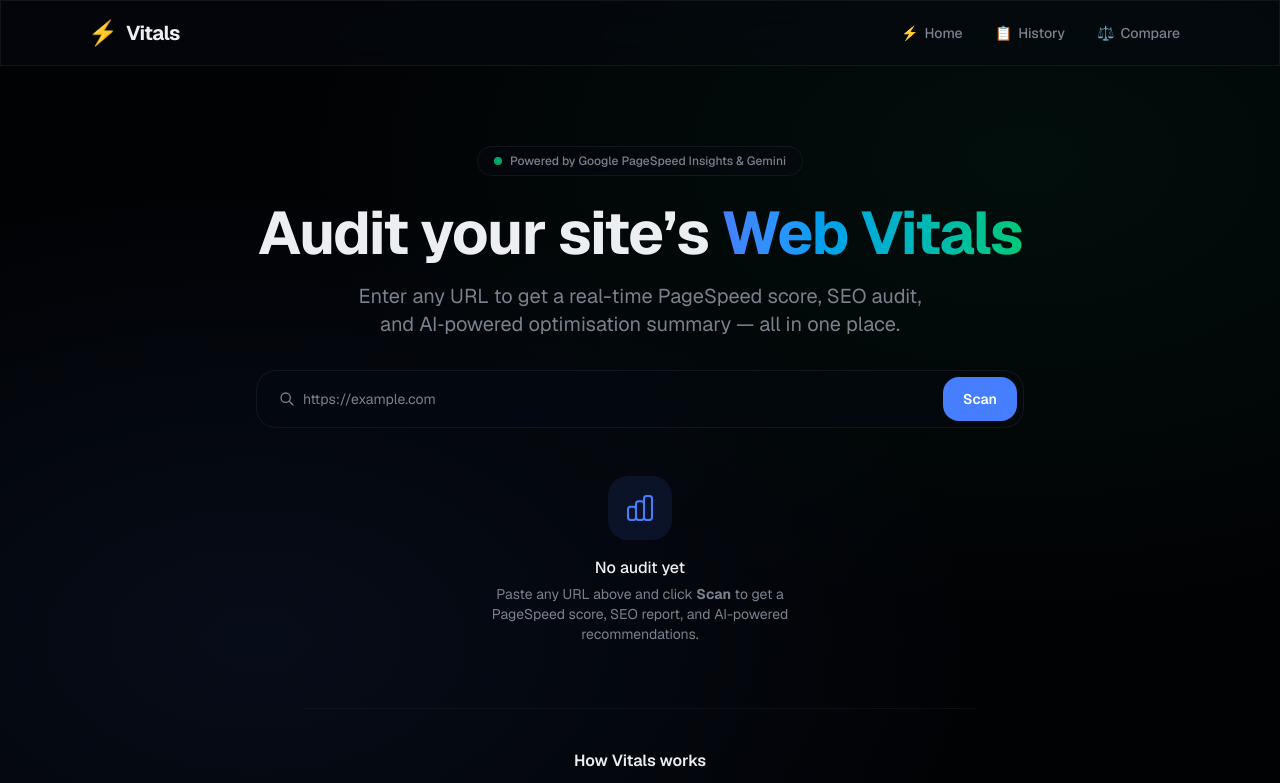
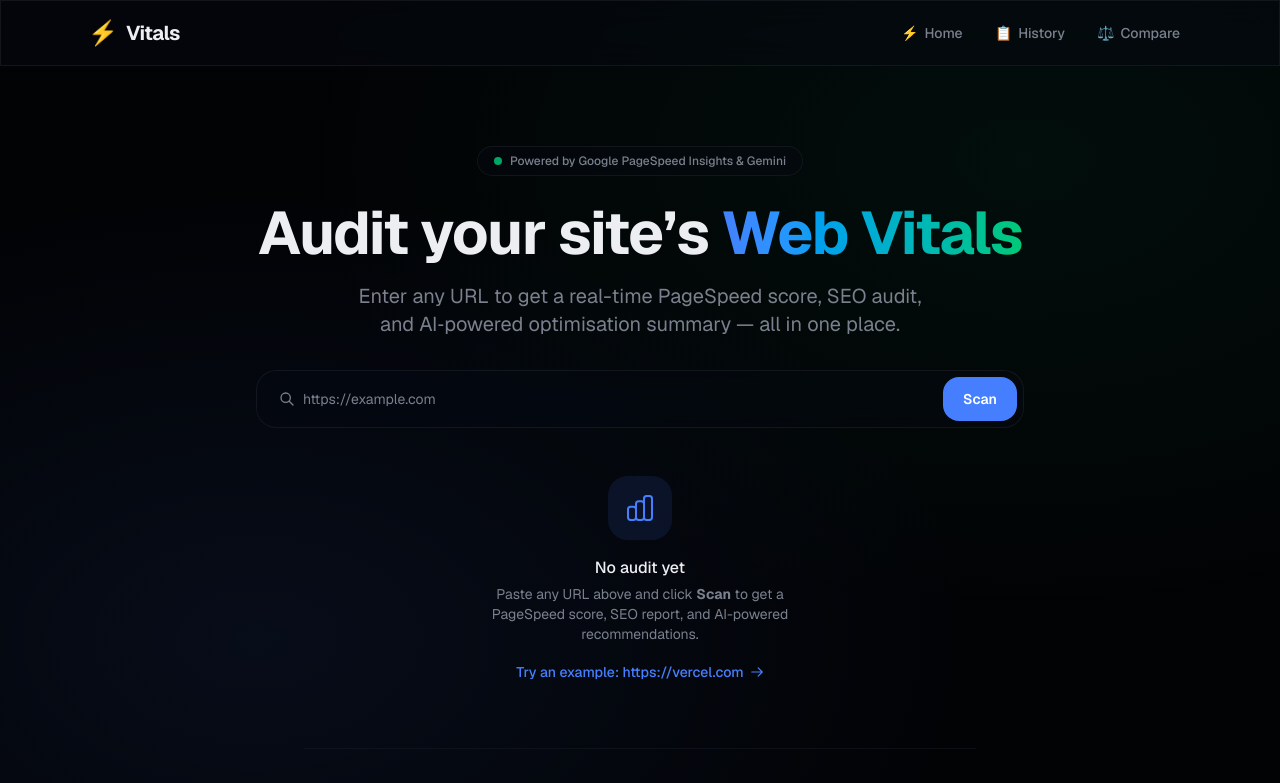
Before and after one commit to pughal-36/Vitals, a Next.js app: page / in a window 1280 px wide. Shown: the top 783 px of the page. Built offline with nearby package versions, Linux system fonts and the light colour scheme.

Commit message:
fe-08: 06 Empty states

```diff
--- a/src/components/UrlAuditForm.tsx
+++ b/src/components/UrlAuditForm.tsx
@@ -290,9 +290,23 @@ export default function UrlAuditForm() {
           </div>
           <div>
             <p className="text-base font-medium text-foreground">No audit yet</p>
-            <p className="text-sm mt-1 max-w-xs">
+            <p className="text-sm mt-1 mb-4 max-w-xs mx-auto">
               Paste any URL above and click <strong>Scan</strong> to get a PageSpeed score, SEO report, and AI-powered recommendations.
             </p>
+            <button
+              type="button"
+              onClick={() => {
+                setUrlValue("https://vercel.com");
+                if (urlError) setUrlError(null);
+                setTimeout(() => inputRef.current?.focus(), 0);
+              }}
+              className="text-sm text-primary hover:text-primary-light font-medium inline-flex items-center gap-1.5 transition-colors"
+            >
+              Try an example: https://vercel.com
+              <svg className="w-3.5 h-3.5" fill="none" viewBox="0 0 24 24" stroke="currentColor" strokeWidth="2">
+                <path strokeLinecap="round" strokeLinejoin="round" d="M14 5l7 7m0 0l-7 7m7-7H3" />
+              </svg>
+            </button>
           </div>
         </div>
       )}
@@ -316,7 +330,18 @@ export default function UrlAuditForm() {
             </svg>
             <div className="flex-1">
               <p className="text-danger font-semibold text-sm mb-1">Audit failed</p>
-              <p className="text-sm text-muted mb-3">{result.error}</p>
+              <p className="text-sm text-danger/80 mb-3 leading-relaxed">{result.error}</p>
+              {result.error.includes("Invalid URL") || result.error.includes("http") ? (
+                <button
+                  onClick={() => {
+                    inputRef.current?.focus();
+                    inputRef.current?.select();
+                  }}
+                  className="inline-flex items-center gap-1.5 px-4 py-2 rounded-xl bg-danger/20 hover:bg-danger/30 text-danger text-sm font-semibold transition-colors duration-200"
+                >
+                  Check URL spelling
+                </button>
+              ) : (
                 <button
                   onClick={handleRetry}
                   className="inline-flex items-center gap-1.5 px-4 py-2 rounded-xl bg-danger/20 hover:bg-danger/30 text-danger text-sm font-semibold transition-colors duration-200"
@@ -326,6 +351,7 @@ export default function UrlAuditForm() {
                   </svg>
                   Try again
                 </button>
+              )}
             </div>
           </div>
         </div>
```
Lines whose indentation alone changed are shown as unchanged.
